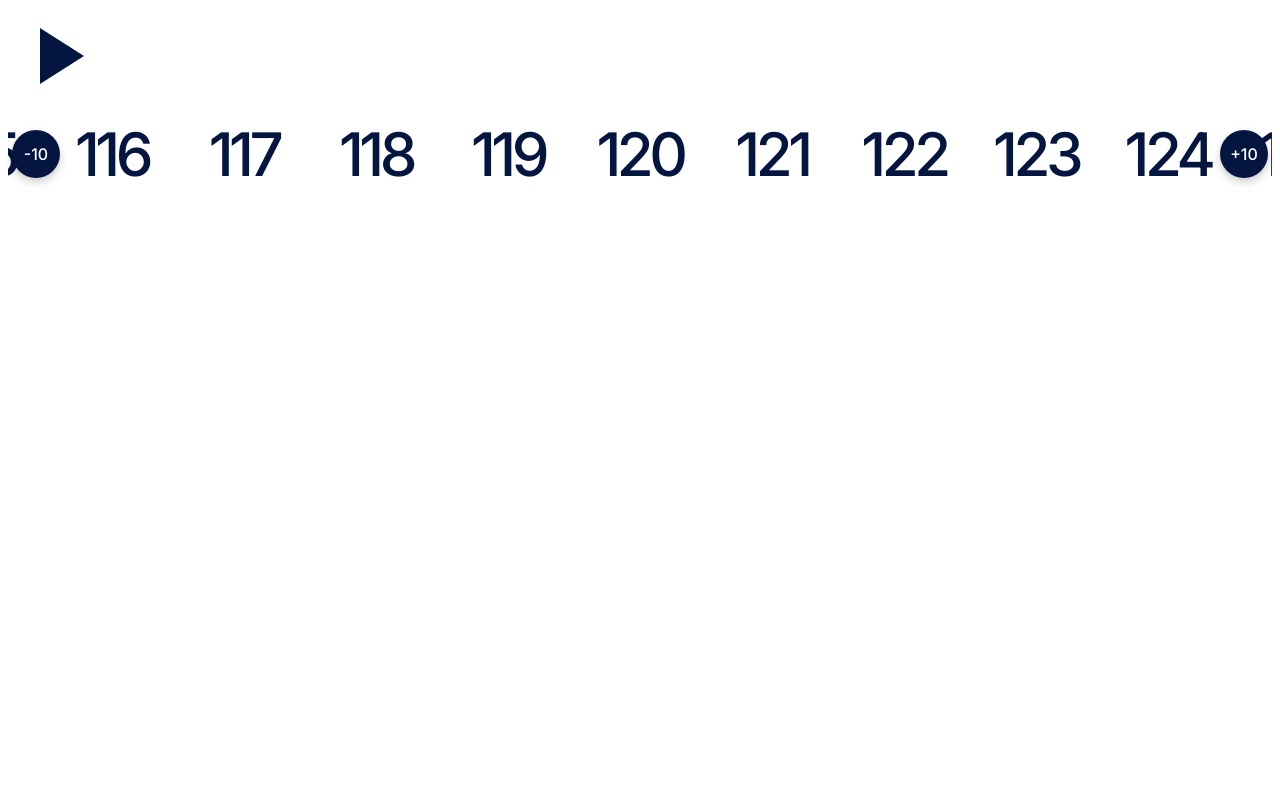
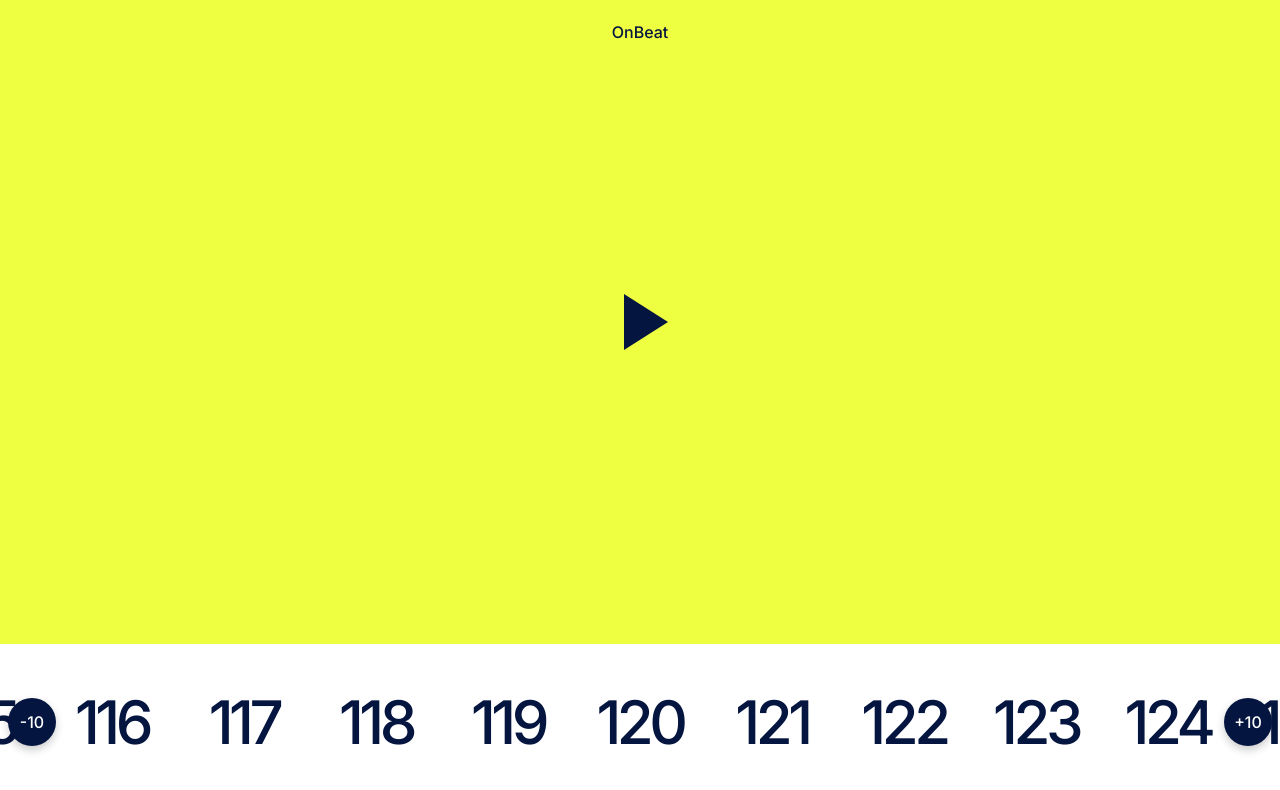
Before and after one commit to tombyers/conductor, a Next.js app: page / in a window 1280 px wide. Shown: the top 790 px of the page. Built offline with nearby package versions, Linux system fonts and the light colour scheme.

Commit message:
Add global and layout styling

```diff
--- /dev/null
+++ b/components/Logo.js
@@ -0,0 +1,5 @@
+import React from 'react'
+
+const Logo = () => <h1 className="logo">OnBeat</h1>
+
+export default Logo
--- a/components/OnBeat.js
+++ b/components/OnBeat.js
@@ -1,5 +1,6 @@
 import React, { useState, useEffect } from 'react'
 
+import styles from './OnBeat.module.css'
 import PlayButton from './PlayButton'
 import TempoSelector from './TempoSelector'
 import Tone, { Synth } from 'tone'
@@ -40,7 +41,7 @@ const OnBeat = () => {
     }, [tempo])
 
     return (
-      <main>
+      <main className={styles.container}>
         <PlayButton isPlaying={isPlaying} togglePlay={togglePlay} />
         <TempoSelector tempo={tempo} setTempo={setTempo} minTempo={30} maxTempo={300} />
       </main>
--- /dev/null
+++ b/components/OnBeat.module.css
@@ -0,0 +1,17 @@
+.container {
+  display: flex;
+  flex-direction: column;
+  height: 100vh;
+}
+
+.container > div:first-child {
+  flex-grow: 2;
+  display: flex;
+  align-items: center;
+  justify-content: center;
+}
+
+
+.container > div:last-child {
+  flex-shrink: none;
+}
--- a/components/TempoSelector/index.module.css
+++ b/components/TempoSelector/index.module.css
@@ -6,6 +6,9 @@
   scroll-snap-type: x proximity;
   width: auto;
   padding-left: calc(50vw - 50px);
+  padding-top: 48px;
+  padding-bottom: 48px;
+  background-color: white;
 }
 
 .tempoListItem {
@@ -43,11 +46,12 @@
 
 .wrapper {
   position: relative;
+  flex-shrink: 0;
 }
 .skipButton {
   border: none;
   outline: none;
-  top: 6px;
+  top: 54px;
   z-index: 100;
   font-family: "Inter", sans-serif;
   width: 48px;
@@ -61,8 +65,8 @@
 }
 
 .skipButtonLeft {
-  left: 4px;
+  left: 8px;
 }
 .skipButtonRight {
-  right: 4px;
+  right: 8px;
 }
--- /dev/null
+++ b/pages/_app.js
@@ -0,0 +1,6 @@
+import '../styles.css'
+
+// This default export is required in a new `pages/_app.js` file.
+export default function MyApp({ Component, pageProps }) {
+  return <Component {...pageProps} />
+}
--- a/pages/index.js
+++ b/pages/index.js
@@ -1,5 +1,6 @@
 import Head from 'next/head'
 import OnBeat from '../components/OnBeat'
+import Logo from '../components/Logo'
 
 export default function Home() {
   return (
@@ -10,6 +11,7 @@ export default function Home() {
         <script src="https://unpkg.com/unmute" data-add-button="true"></script>
       </Head>
 
+      <Logo />
       <OnBeat />
     </div>
   )
--- /dev/null
+++ b/styles.css
@@ -0,0 +1,34 @@
+* {
+    box-sizing: border-box;
+}
+body {
+    margin: 0;
+    padding: 0;
+    position: relative;
+    background-color: #EEFF41;
+    -webkit-font-smoothing: antialiased;
+}
+
+#unmute-button {
+    position: absolute;
+    top: 8px;
+    right: 8px;
+}
+
+ol {
+    margin: 0;
+}
+
+.logo {
+    position: absolute;
+    font-family: "Inter", sans-serif;
+    color: rgba(4,21,63, 1);
+    text-align: center;
+    width: 100%;
+    font-size: 16px;
+    padding: 0;
+    margin: 0;
+    font-weight: 500;
+    padding: 24px 0;
+    line-height: 1;
+}
```
